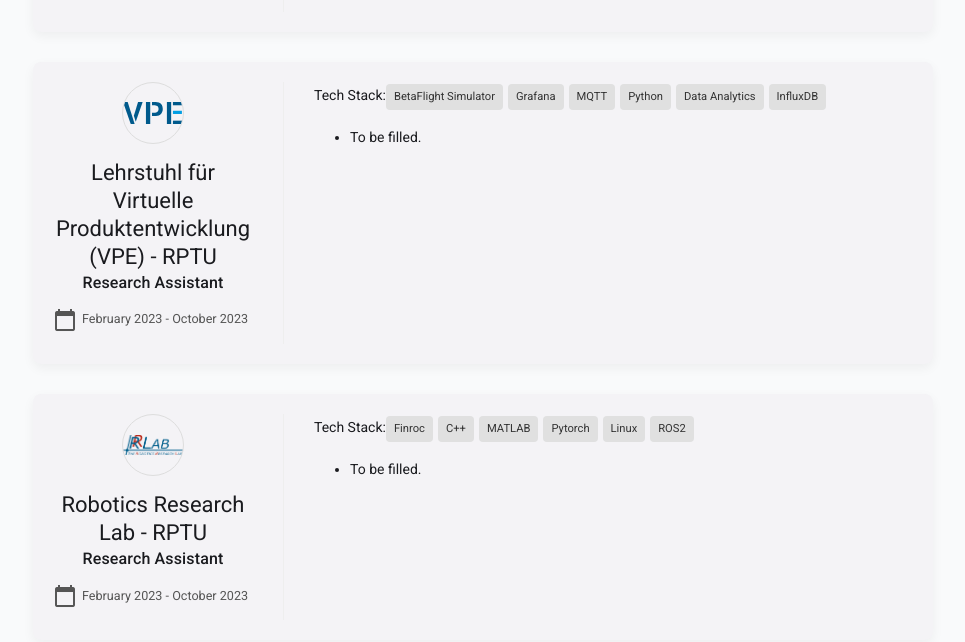
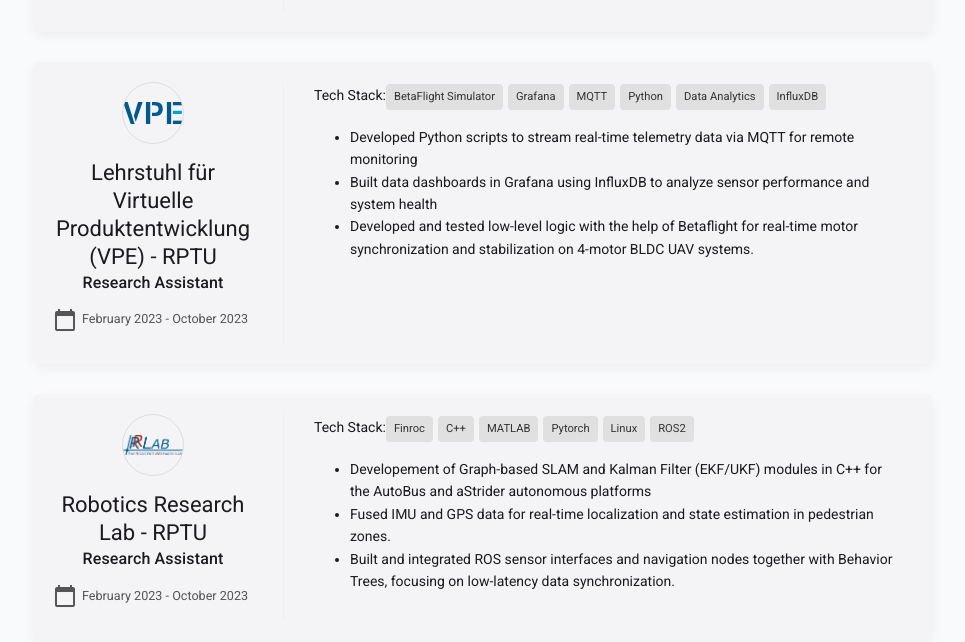
Before and after one commit to amjad-haider/portfolio-website, an Angular app in the folder portfolio-website/: page / in a window 1280 px wide. Shown: the part 1562-2204 px from the top of the page, without its empty margins (307-1272 px from the left). Built offline with nearby package versions, Linux system fonts and the light colour scheme.

Commit message:
Work experience completed

```diff
--- a/portfolio-website/src/app/components/work-experience/work-experience.ts
+++ b/portfolio-website/src/app/components/work-experience/work-experience.ts
@@ -68,7 +68,9 @@ export class WorkExperience {
       duration: 'February 2023 - October 2023',
       techStack: ['BetaFlight Simulator', 'Grafana', 'MQTT', 'Python','Data Analytics','InfluxDB'],
       tasks: [
-        'To be filled.'
+        'Developed Python scripts to stream real-time telemetry data via MQTT for remote monitoring',
+        'Built data dashboards in Grafana using InfluxDB to analyze sensor performance and system health',
+        'Developed and tested low-level logic  with the help of Betaflight for real-time motor synchronization and stabilization on 4-motor BLDC UAV systems.'
       ]
     },
     {
@@ -78,7 +80,9 @@ export class WorkExperience {
       duration: 'February 2023 - October 2023',
       techStack: ['Finroc', 'C++', 'MATLAB', 'Pytorch','Linux','ROS2'],
       tasks: [
-        'To be filled.'
+        'Developement of Graph-based SLAM and Kalman Filter (EKF/UKF) modules in C++ for the AutoBus and aStrider autonomous platforms',
+        'Fused IMU and GPS data for real-time localization and state estimation in pedestrian zones.',
+        'Built and integrated ROS sensor interfaces and navigation nodes together with Behavior Trees, focusing on low-latency data synchronization.'
       ]
     },
 
```
